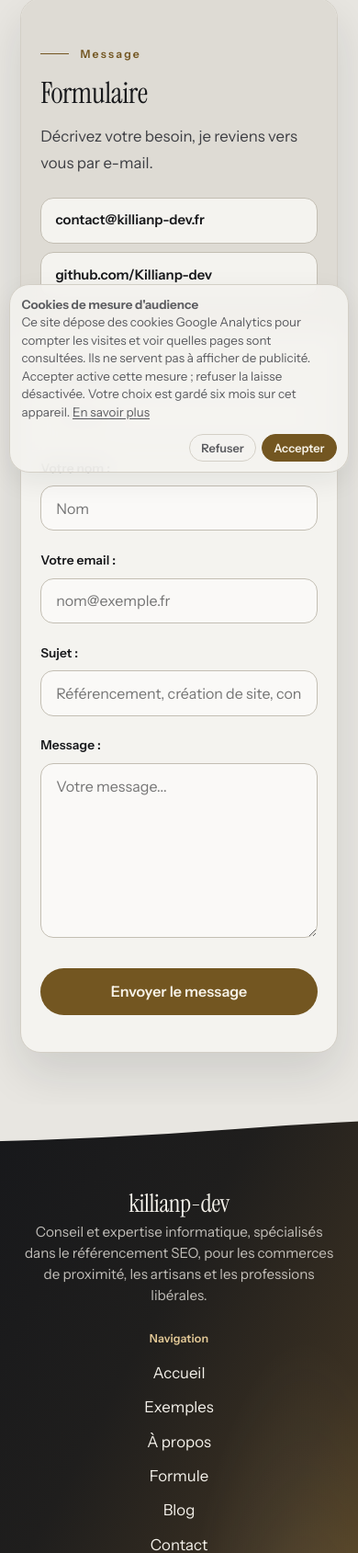
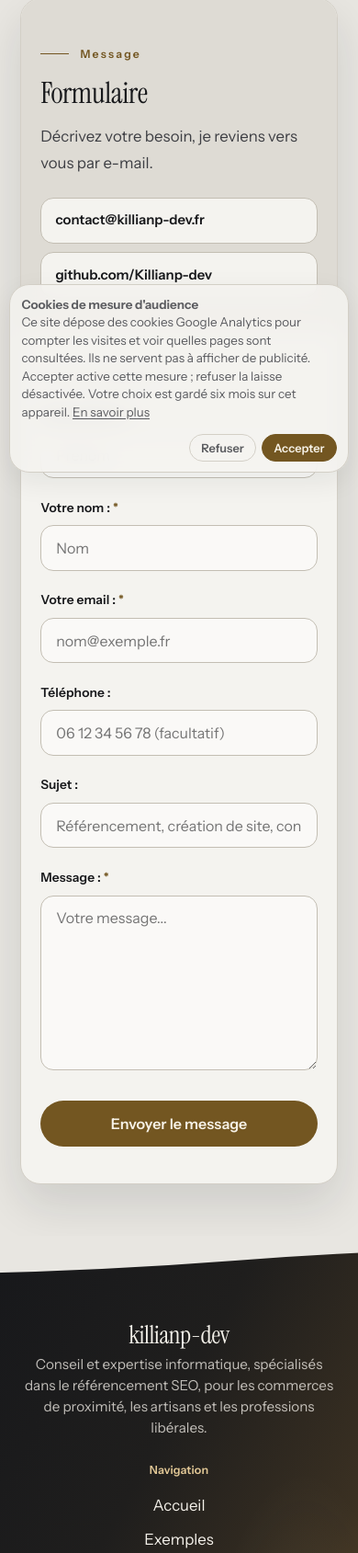
Before and after one commit to Killianp-dev/django-app, a Django app: page /contact/ in a window 390 px wide. Shown: the part 320-2009 px from the top of the page at 92% size. Run offline with Django 5.2, Linux system fonts and the light colour scheme.

Commit message:
Formulaire de contact : champ téléphone facultatif (enregistré, visible dans l'admin et l'e-mail), étoile sur les champs obligatoires, réglages mobiles sur l'e-mail ; tests ajoutés.
Co-Authored-By: Claude Sonnet 5.5 <noreply@anthropic.com>

```diff
--- a/src/contact_form/admin.py
+++ b/src/contact_form/admin.py
@@ -3,8 +3,8 @@ from .models import Contact
 
 @admin.register(Contact)
 class ContactAdmin(admin.ModelAdmin):
-    list_display = ('name', 'email', 'subject', 'created_at')
+    list_display = ('name', 'email', 'phone', 'subject', 'created_at')
     list_filter = ('created_at',)
-    search_fields = ('name', 'email', 'subject', 'message')
+    search_fields = ('name', 'email', 'phone', 'subject', 'message')
     readonly_fields = ('created_at',)
     date_hierarchy = 'created_at'
--- a/src/contact_form/forms.py
+++ b/src/contact_form/forms.py
@@ -8,6 +8,7 @@ RENDERED_AT_SALT = "contact_form.rendered_at"
 MIN_SUBMIT_SECONDS = 3
 MAX_SUBMIT_SECONDS = 2 * 60 * 60
 _LINK_RE = re.compile(r"https?://", re.IGNORECASE)
+_PHONE_CHARS_RE = re.compile(r"^\+?[\d\s.\-()]+$")
 
 
 def sign_rendered_at(timestamp=None):
@@ -57,8 +58,11 @@ def spam_reason(data):
 
 class ContactForm(forms.Form):
     """
-    Formulaire de contact simple avec nom, email, sujet et message.
+    Formulaire de contact : prénom, nom, email, téléphone (facultatif), sujet et message.
     """
+    # Les libellés des champs obligatoires reçoivent la classe « required » (étoile en CSS).
+    required_css_class = 'required'
+
     first_name = forms.CharField(
         label='Votre prénom',
         max_length=60,
@@ -82,7 +86,22 @@ class ContactForm(forms.Form):
         widget=forms.EmailInput(attrs={
             'class': 'form-control',
             'autocomplete': 'email',
+            'autocapitalize': 'none',
+            'spellcheck': 'false',
+            'inputmode': 'email',
             'placeholder': 'nom@exemple.fr',
+        })
+    )
+    phone = forms.CharField(
+        label='Téléphone',
+        max_length=30,
+        required=False,
+        widget=forms.TextInput(attrs={
+            'class': 'form-control',
+            'type': 'tel',
+            'autocomplete': 'tel',
+            'inputmode': 'tel',
+            'placeholder': '06 12 34 56 78 (facultatif)',
         })
     )
     subject = forms.CharField(
@@ -139,6 +158,15 @@ class ContactForm(forms.Form):
             raise forms.ValidationError("Le nom ne doit pas contenir de chiffres.")
         return name
 
+    def clean_phone(self):
+        phone = (self.cleaned_data.get('phone') or '').strip()
+        if not phone:
+            return ''
+        chiffres = sum(char.isdigit() for char in phone)
+        if not _PHONE_CHARS_RE.match(phone) or not 8 <= chiffres <= 15:
+            raise forms.ValidationError("Numéro de téléphone invalide.")
+        return phone
+
     def clean_message(self):
         message = self.cleaned_data.get('message')
         if len(message) < 10:
--- a/src/contact_form/models.py
+++ b/src/contact_form/models.py
@@ -7,6 +7,7 @@ class Contact(models.Model):
     """
     name = models.CharField(max_length=100, verbose_name="Nom")
     email = models.EmailField(verbose_name="Email")
+    phone = models.CharField(max_length=30, blank=True, verbose_name="Téléphone")
     subject = models.CharField(max_length=200, blank=True, verbose_name="Sujet")
     message = models.TextField(verbose_name="Message")
     created_at = models.DateTimeField(default=timezone.now, verbose_name="Date d'envoi")
--- a/src/contact_form/views.py
+++ b/src/contact_form/views.py
@@ -29,15 +29,17 @@ def handle_contact(form):
     # Le modèle garde un seul champ « nom » : prénom et nom y sont réunis (pas de migration).
     name = f"{form.cleaned_data['first_name']} {form.cleaned_data['name']}".strip()
     email = form.cleaned_data['email']
+    phone = form.cleaned_data.get('phone', '')
     subject = form.cleaned_data.get('subject') or "Nouveau message de contact"
     message = form.cleaned_data['message']
 
-    Contact.objects.create(name=name, email=email, subject=subject, message=message)
+    Contact.objects.create(name=name, email=email, phone=phone, subject=subject, message=message)
 
+    telephone = f"Téléphone : {phone}\n" if phone else ""
     try:
         send_mail(
             subject=f"[Contact] {subject}",
-            message=f"De : {name} <{email}>\n\n{message}",
+            message=f"De : {name} <{email}>\n{telephone}\n{message}",
             from_email=settings.DEFAULT_FROM_EMAIL,
             recipient_list=["contact@killianp-dev.fr"],
             fail_silently=False,
--- a/src/static/css/components/_forms.css
+++ b/src/static/css/components/_forms.css
@@ -243,8 +243,7 @@ html[data-theme="dark"] .contact-links a:focus-visible {
   grid-column: 1 / -1;
 }
 
-#contact-form form > div:nth-of-type(1),
-#contact-form form > div:nth-of-type(2) {
+#contact-form form > div:nth-of-type(-n + 4) {
   grid-column: auto;
   min-width: 0;
 }
@@ -260,6 +259,22 @@ html[data-theme="dark"] .contact-links a:focus-visible {
   letter-spacing: 0.01em;
   margin-bottom: 0.45rem;
   color: var(--color-ink);
+}
+
+/* Étoile des champs obligatoires (classe « required » posée par Django sur le libellé). */
+#contact-form label.required::after {
+  content: " *";
+  color: var(--color-accent);
+}
+
+html[data-theme="dark"] #contact-form label.required::after {
+  color: var(--color-accent-bright);
+}
+
+#contact-form .form-required-note {
+  margin: 0 0 1.3rem;
+  font-size: 0.82rem;
+  color: var(--color-ink-muted);
 }
 
 #contact-form .form-control {
@@ -372,8 +387,7 @@ html[data-theme="dark"] #contact-form .field-error {
     grid-template-columns: 1fr;
   }
 
-  #contact-form form > div:nth-of-type(1),
-  #contact-form form > div:nth-of-type(2) {
+  #contact-form form > div:nth-of-type(-n + 4) {
     grid-column: 1 / -1;
   }
 
--- a/src/templates/contact_form/contact_form.html
+++ b/src/templates/contact_form/contact_form.html
@@ -34,6 +34,7 @@
                 {{ form.website }}
             </span>
             {{ form.non_field_errors }}
+            <p class="form-required-note"><span aria-hidden="true">*</span> Champs obligatoires</p>
             <div>
                 {{ form.first_name.label_tag }}
                 {{ form.first_name }}{{ form.first_name.errors }}
@@ -45,6 +46,10 @@
             <div>
                 {{ form.email.label_tag }}
                 {{ form.email }}{{ form.email.errors }}
+            </div>
+            <div>
+                {{ form.phone.label_tag }}
+                {{ form.phone }}{{ form.phone.errors }}
             </div>
             <div>
                 {{ form.subject.label_tag }}
--- a/src/templates/index.html
+++ b/src/templates/index.html
@@ -381,6 +381,7 @@ propre icône : astérisque, personne, étiquette, enveloppe).{% endcomment %}
                 {{ form.website }}
             </span>
             {{ form.non_field_errors }}
+            <p class="form-required-note"><span aria-hidden="true">*</span> Champs obligatoires</p>
             <div>
                 {{ form.first_name.label_tag }}
                 {{ form.first_name }}{{ form.first_name.errors }}
@@ -392,6 +393,10 @@ propre icône : astérisque, personne, étiquette, enveloppe).{% endcomment %}
             <div>
                 {{ form.email.label_tag }}
                 {{ form.email }}{{ form.email.errors }}
+            </div>
+            <div>
+                {{ form.phone.label_tag }}
+                {{ form.phone }}{{ form.phone.errors }}
             </div>
             <div>
                 {{ form.subject.label_tag }}
```
Also changed, not shown: src/contact_form/tests.py (+28 -0 lines), src/contact_form/migrations/0002_contact_phone.py (added).
